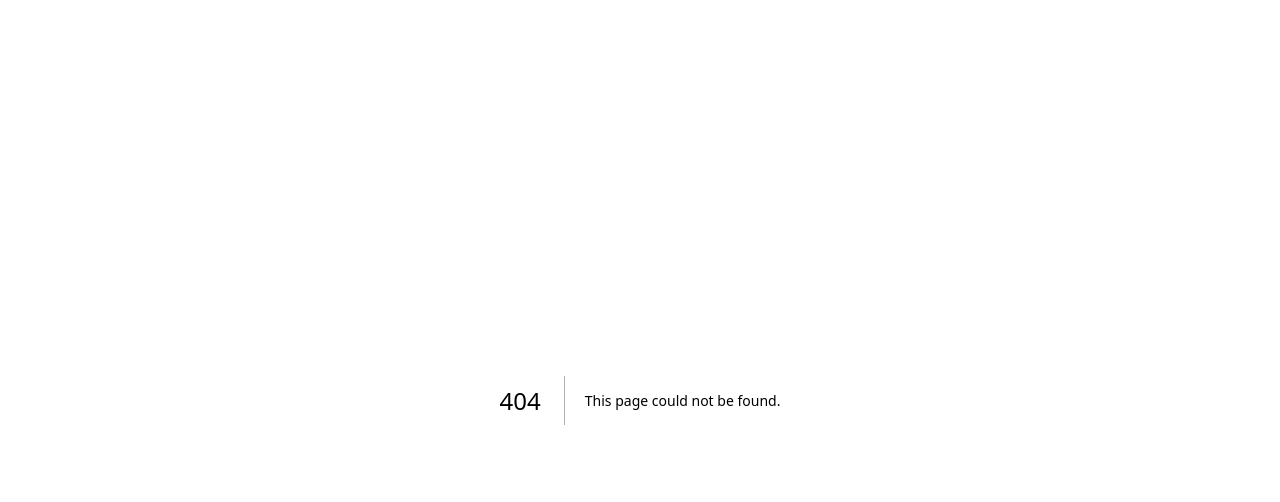
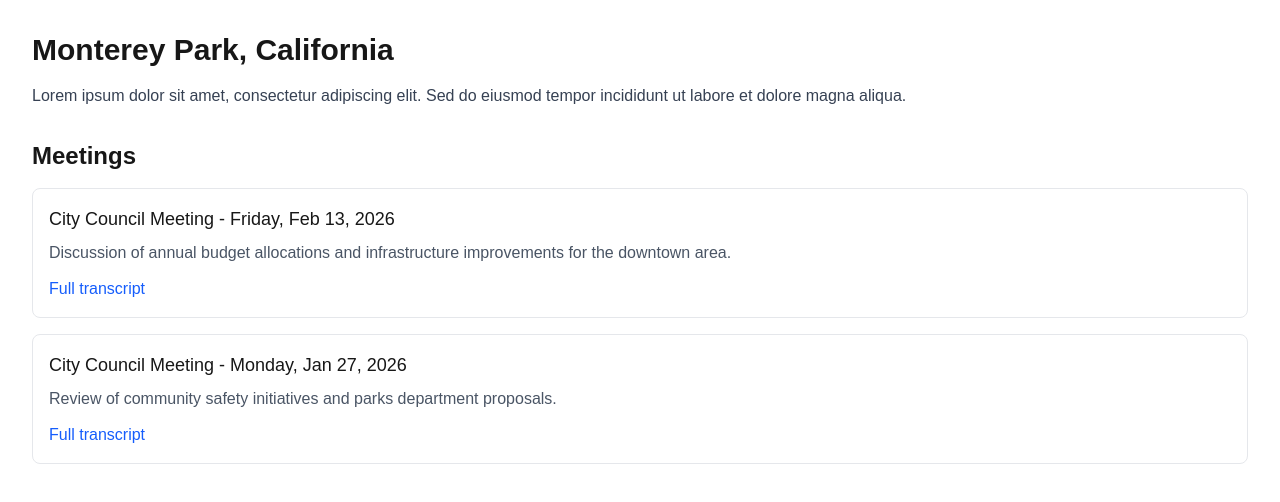
Before and after one commit to airandfingers/city-council-transcripts, a Next.js app: page /ca/monterey-park in a window 1280 px wide. Before the commit this address had no page. Shown: the top 502 px of the page. Built offline with nearby package versions, Linux system fonts and the light colour scheme.

Commit message:
feat(city): add dynamic city pages with meeting cards
Co-Authored-By: Claude Opus 4.5 <noreply@anthropic.com>

```diff
--- /dev/null
+++ b/app/[state]/[city]/page.tsx
@@ -0,0 +1,58 @@
+import { notFound } from "next/navigation";
+import {
+  getCityByParams,
+  getMeetingsForCity,
+  getStaticCityParams,
+} from "@/app/lib/cityData";
+
+export function generateStaticParams() {
+  return getStaticCityParams();
+}
+
+type Props = {
+  params: Promise<{ state: string; city: string }>;
+};
+
+export default async function CityPage({ params }: Props) {
+  const { state, city: citySlug } = await params;
+  const cityData = getCityByParams(state, citySlug);
+
+  if (!cityData) {
+    notFound();
+  }
+
+  const meetings = getMeetingsForCity(state, citySlug);
+
+  return (
+    <main className="p-8">
+      <h1 className="text-3xl font-bold mb-4">
+        {cityData.cityName}, {cityData.stateName}
+      </h1>
+
+      <p className="mb-8 text-gray-700 dark:text-gray-300">{cityData.summary}</p>
+
+      <section>
+        <h2 className="text-2xl font-semibold mb-4">Meetings</h2>
+        <div className="flex flex-col gap-4">
+          {meetings.map((meeting) => (
+            <article
+              key={meeting.id}
+              className="border border-gray-200 dark:border-gray-700 rounded-lg p-4"
+            >
+              <h3 className="text-lg font-medium mb-2">{meeting.title}</h3>
+              <p className="text-gray-600 dark:text-gray-400 mb-3">
+                {meeting.summary}
+              </p>
+              <a
+                href={meeting.transcriptUrl}
+                className="text-blue-600 dark:text-blue-400 hover:underline"
+              >
+                Full transcript
+              </a>
+            </article>
+          ))}
+        </div>
+      </section>
+    </main>
+  );
+}
--- a/specs/site-structure/tasks.md
+++ b/specs/site-structure/tasks.md
@@ -42,7 +42,7 @@ Focus: Validate end-to-end functionality. Hardcoded values OK, skip tests.
   - _Requirements: AC-1.1, AC-1.2, AC-1.3, AC-1.4, AC-1.5_
   - _Design: UI Composition - Home_
 
-- [ ] 1.3 Create dynamic city route with generateStaticParams
+- [x] 1.3 Create dynamic city route with generateStaticParams
   - **Do**:
     1. Create `app/[state]/[city]/page.tsx`
     2. Import data layer functions
```
Also changed, not shown: specs/site-structure/.progress.md.
